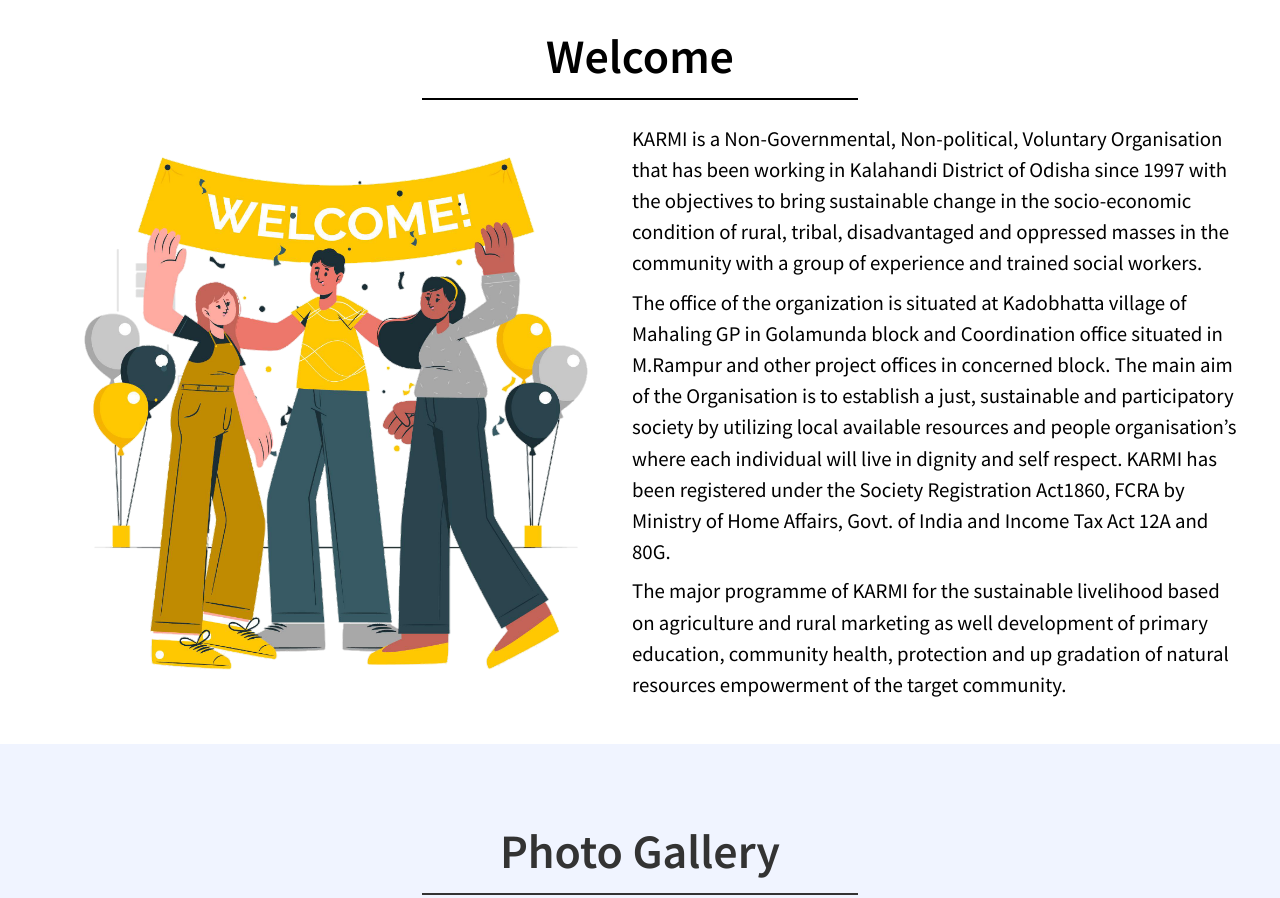
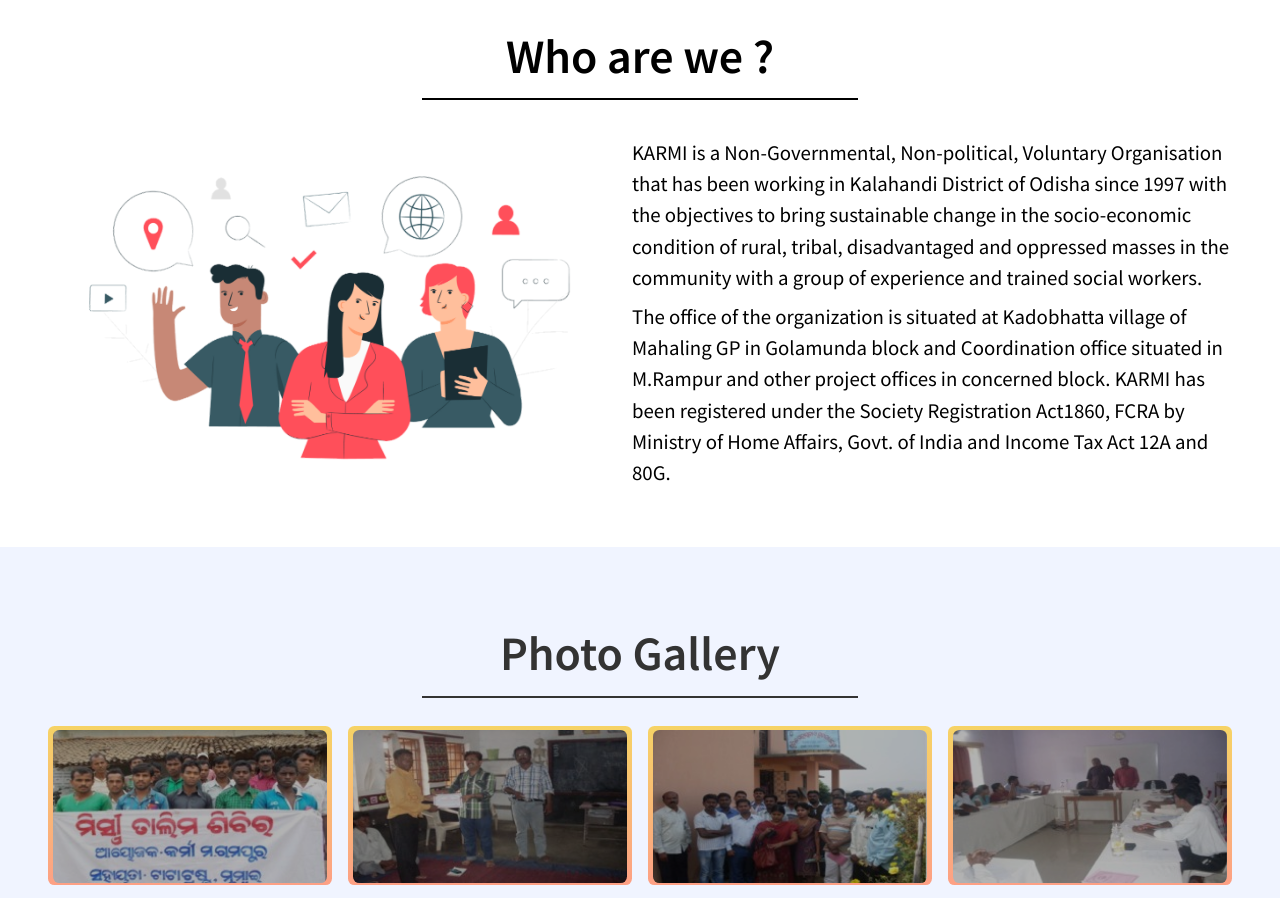
Before and after one commit to chanchaltut/KARMI, a plain HTML site: page index.html in a window 1280 px wide. Shown: the part 828-1726 px from the top of the page. Drawn offline with nearby package versions, Linux system fonts and the light colour scheme.

Commit message:
about section added

```diff
--- a/css/main.css
+++ b/css/main.css
@@ -339,10 +339,10 @@
   color: rgba(255, 255, 255, 0.5) !important;
 }
 
-/* Welcome section */
+/* about-section section */
 
-.welcome {
-  background-color: white;
+.about-section {
+  background-color: #fff;
   margin: 0 auto 1rem;
   color: black;
   padding-block: 2rem;
@@ -357,7 +357,7 @@
   margin-bottom: 0.5rem;
 }
 
-.welcome img {
+.about-section img {
   width: min(37rem, 100%);
 }
 
@@ -648,7 +648,7 @@
 /* Media Queries */
 
 @media (max-width: 1230px) {
-  .welcome .container {
+  .about-section .container {
     justify-content: center;
   }
 
@@ -662,7 +662,7 @@
     justify-content: center;
   }
 
-  header>.container {
+  header > .container {
     justify-content: space-between;
   }
 
--- a/index.html
+++ b/index.html
@@ -102,14 +102,14 @@
 
     </section>
 
-    <section class="welcome">
+    <section class="about-section">
 
       <div class="main-heading">
-        <h2>Welcome</h2>
+        <h2>Who are we ?</h2>
       </div>
 
       <div class="container">
-        <img src="/images/welcome.png" alt="">
+        <img src="/images/about.png" alt="">
         <div class="text-content">
           <p>KARMI is a Non-Governmental, Non-political, Voluntary Organisation that has been working in Kalahandi
             District of Odisha
@@ -120,18 +120,11 @@
             The office of
             the organization is situated at Kadobhatta village of Mahaling GP in Golamunda block and Coordination office
             situated in
-            M.Rampur and other project offices in concerned block. The main aim of the Organisation is to establish a
-            just,
-            sustainable and participatory society by utilizing local available resources and people organisation’s where
-            each
-            individual will live in dignity and self respect. KARMI has been registered under the Society Registration
+            M.Rampur and other project offices in concerned block. KARMI has been registered under the Society
+            Registration
             Act1860, FCRA
             by Ministry of Home Affairs, Govt. of India and Income Tax Act 12A and 80G. </p>
-          <p> The major programme of KARMI for
-            the
-            sustainable livelihood based on agriculture and rural marketing as well development of primary education,
-            community
-            health, protection and up gradation of natural resources empowerment of the target community.</p>
+
         </div>
       </div>
     </section>
```
Also changed, not shown: images/about.png (added).
